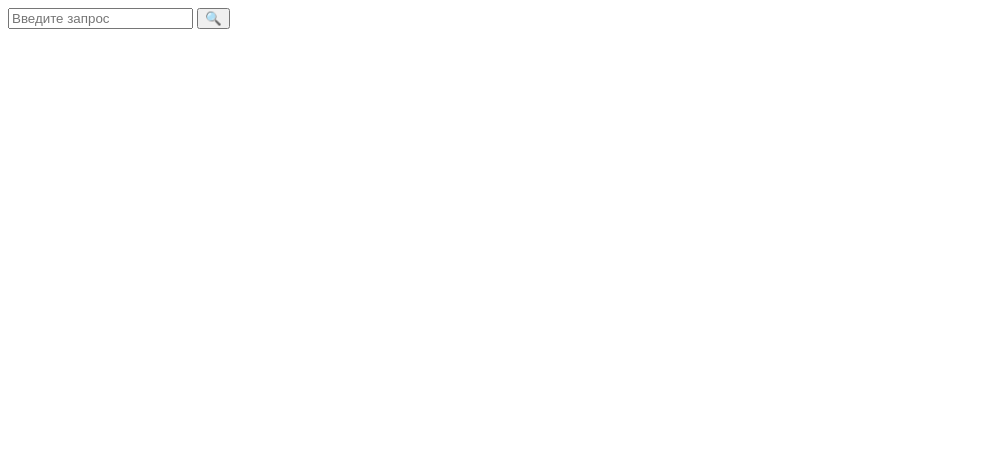
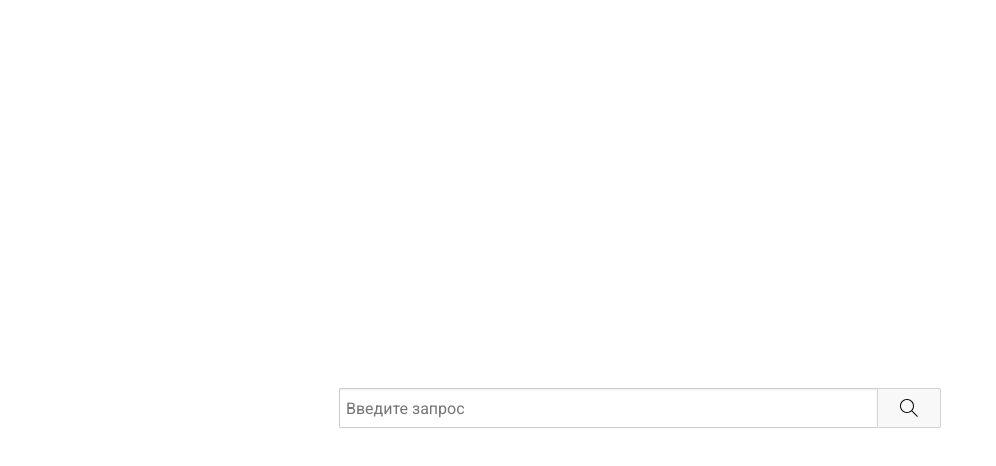
Before and after one commit to mokhseem/yt-search, a plain HTML site: page index.html in a window 1280 px wide. Shown: the whole page, without its empty margins (0-996 px from the left). Drawn offline with Linux system fonts and the light colour scheme.

Commit message:
Make some design

```diff
--- a/index.html
+++ b/index.html
@@ -3,12 +3,21 @@
   <head>
     <meta charset="utf-8">
     <title>YouTube</title>
+    <link rel="stylesheet" href="style.css">
   </head>
   <body>
     <main>
-      <div>
-        <input id="search" type="text" placeholder="Введите запрос">
-        <button onclick="search()">&#x1F50D;</button>
+      <div class="searchbox">
+	<div class="search-input">
+          <input id="search" type="text" placeholder="Введите запрос">
+	</div>
+	<button onclick="search()">
+	  <span class="search-icon">
+	    <svg viewBox="0 0 24 24" preserveAspectRatio="xMidYMid meet" focusable="false">
+	      <path d="M20.87,20.17l-5.59-5.59C16.35,13.35,17,11.75,17,10c0-3.87-3.13-7-7-7s-7,3.13-7,7s3.13,7,7,7c1.75,0,3.35-0.65,4.58-1.71 l5.59,5.59L20.87,20.17z M10,16c-3.31,0-6-2.69-6-6s2.69-6,6-6s6,2.69,6,6S13.31,16,10,16z" />
+	    </svg>
+	  </span>
+	</button>
       </div>
     </main>
   <script src="script.js"></script>
--- /dev/null
+++ b/style.css
@@ -0,0 +1,64 @@
+@import url('https://fonts.googleapis.com/css2?family=Roboto&display=swap');
+
+.searchbox {
+  height: 100vh;
+  display: flex;
+  align-items: center;
+  justify-content: center;
+}
+
+.search-input {
+  display: flex;
+  width: 538px;
+  height: 40px;
+}
+
+input {
+  width: inherit;
+  padding: 2px 6px;
+  font-family: "Roboto", sans-serif;
+  font-size: 16px;
+  font-weight: 400;
+  background-color: #ffffff;
+  border: 1px solid #cccccc;
+  border-right: none;
+  border-radius: 2px 0 0 2px;
+  box-shadow: inset 0 1px 2px #eeeeee;
+}
+
+input:focus {
+  outline: none !important;
+  border: 1px solid #1c62b9;
+  box-shadow: inset 0 1px 2px rgb(0, 0, 0, 0.3)
+}
+
+button {
+  width: 64px;
+  height: 40px;
+  border: 1px solid #d3d3d3;
+  background-color: #f8f8f8;
+  border-radius: 0 2px 2px 0;
+  cursor: pointer;
+}
+
+button:hover {
+  background-color: #f0f0f0;
+  border-color: #c6c6c6;
+  box-shadow: 0 1px 0 rgb(0, 0, 0, 0.1);
+}
+
+.search-icon {
+  display: inline-flex;
+  width: 24px;
+  height: 24px;
+  align-items: center;
+  justify-content: center;
+  vertical-align: middle;
+  color: #030303;
+}
+
+svg {
+  display: block;
+  width: 100%;
+  height: 100%;
+}
```
